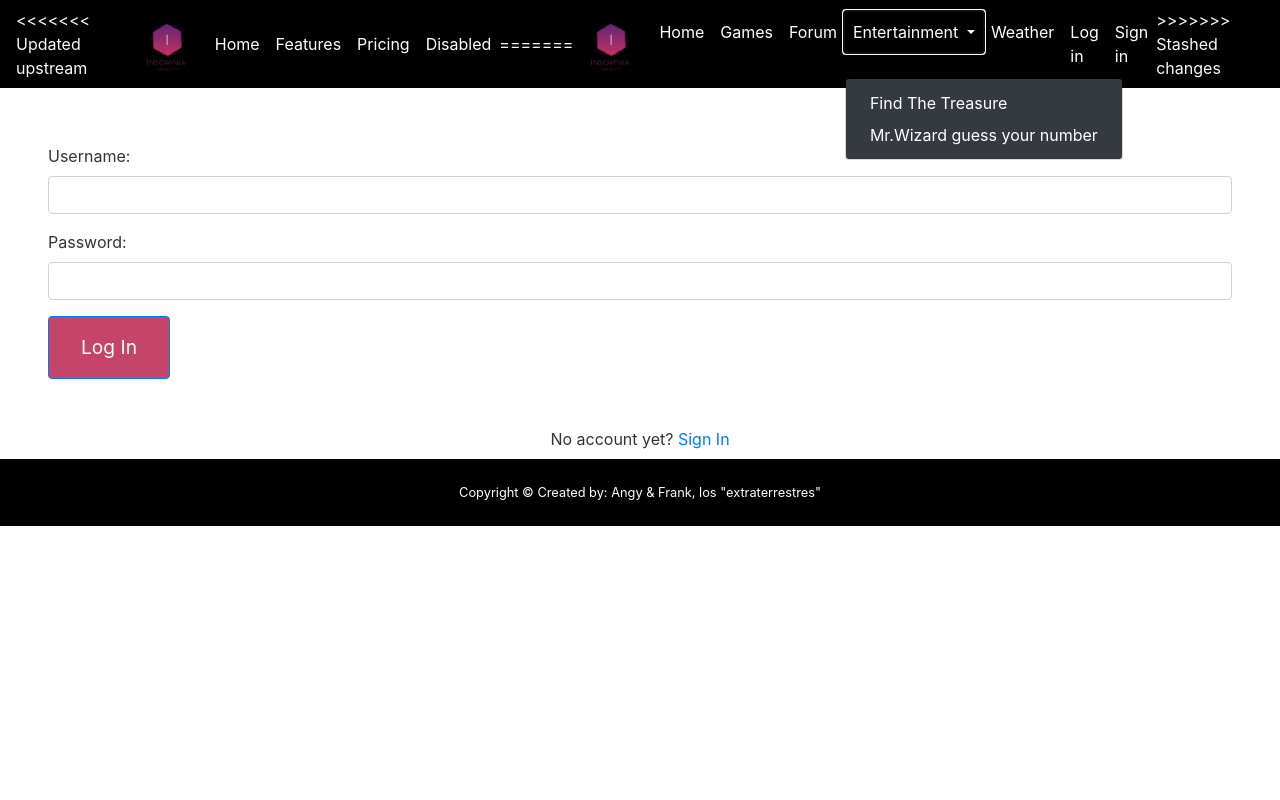
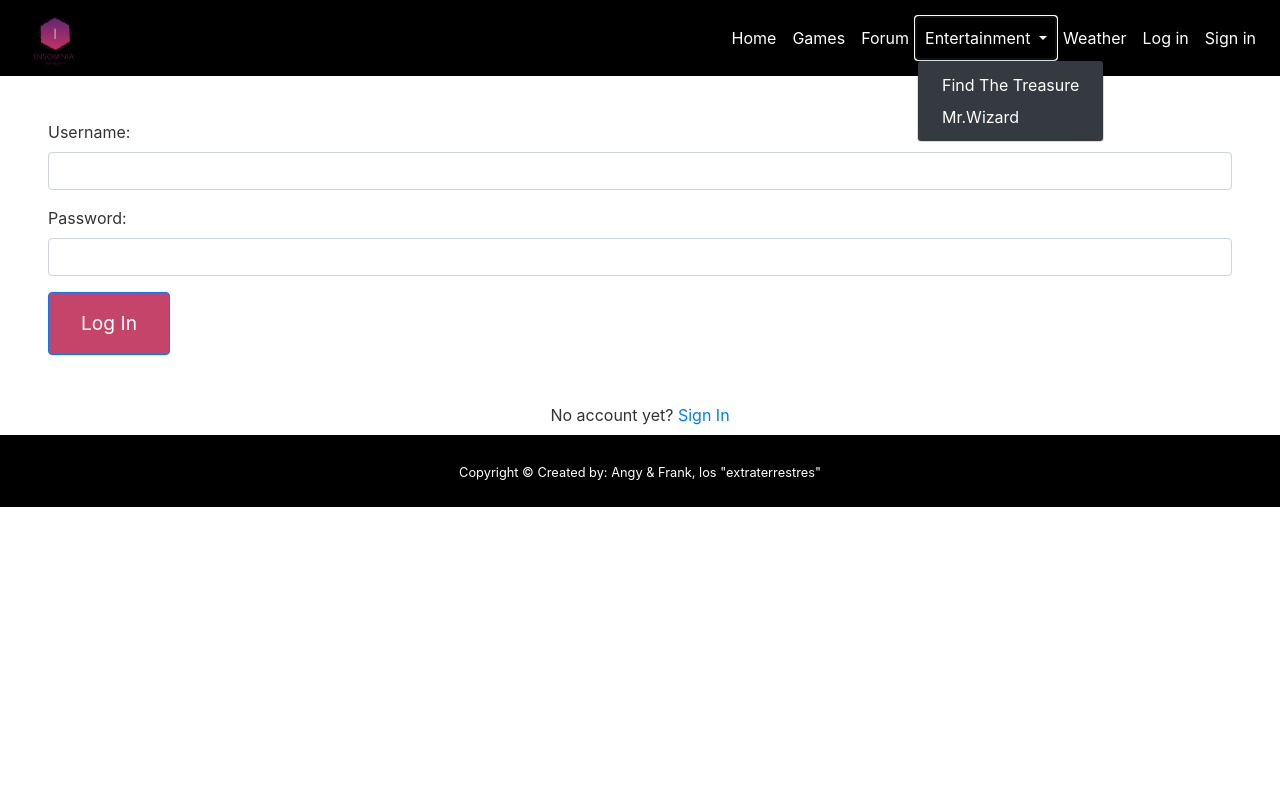
Before and after one commit to Angerodrizz/test, a Django app: page /login in a window 1280 px wide, after a click on "Entertainment". Run offline with Django 3.2, Linux system fonts and the light colour scheme; some libraries are stand-ins or nearby versions.

Commit message:
Treasure
1

```diff
--- a/games/models.py
+++ b/games/models.py
@@ -2,6 +2,8 @@ from django.db import models
 from django.contrib.auth.models import User
 from django.conf import settings
 from PIL import Image
+
+# Create your models here.
 
 class games(models.Model): #Category
     name=models.CharField(max_length=64)
@@ -9,5 +11,3 @@ class games(models.Model): #Category
 
     def __str__(self):
         return f"{self.name}"
-
-# Create your models here.
--- a/games/static/style/styles.css
+++ b/games/static/style/styles.css
@@ -93,6 +93,17 @@ div small {
     text-decoration: none;
   }
 
+  .game1 {
+    text-align: center;
+    justify-content: center;
+    align-items: center;
+    flex-direction: column;
+    height: 100vh;
+    padding: 0;
+    margin-top: 10vh;
+
+  }
+
   @media (max-width: 960px) {
     .content {
       padding: 0 3rem 0 3rem;
--- a/games/templates/games/layout.html
+++ b/games/templates/games/layout.html
@@ -12,33 +12,16 @@
       <script src="https://code.jquery.com/jquery-3.5.1.slim.min.js" integrity="sha384-DfXdz2htPH0lsSSs5nCTpuj/zy4C+OGpamoFVy38MVBnE+IbbVYUew+OrCXaRkfj" crossorigin="anonymous"></script>
       <script src="https://cdn.jsdelivr.net/npm/popper.js@1.16.0/dist/umd/popper.min.js" integrity="sha384-Q6E9RHvbIyZFJoft+2mJbHaEWldlvI9IOYy5n3zV9zzTtmI3UksdQRVvoxMfooAo" crossorigin="anonymous"></script>
       <script src="https://stackpath.bootstrapcdn.com/bootstrap/4.5.0/js/bootstrap.min.js" integrity="sha384-OgVRvuATP1z7JjHLkuOU7Xw704+h835Lr+6QL9UvYjZE3Ipu6Tp75j7Bh/kR0JKI" crossorigin="anonymous"></script>
+
+      {% block script %}
+      {% endblock %}
+
       <title>Insomnia Gaming Zone</title>
+
   </head>
   <body>
     <header>
         <nav class="navbar navbar-expand-lg navbar-light text-light fixed-top">
-<<<<<<< Updated upstream
-          <img src="{% static 'img/logo.png' %}" width="80" height="60" alt="" loading="lazy">
-          <button class="navbar-toggler" type="button" data-toggle="collapse" data-target="#navbarNav" aria-controls="navbarNav" aria-expanded="false" aria-label="Toggle navigation">
-            <span class="navbar-toggler-icon"></span>
-          </button>
-          <div class="collapse navbar-collapse" id="navbarNav">
-            <ul class="navbar-nav">
-              <li class="nav-item active">
-                <a class="nav-link" href="#">Home <span class="sr-only">(current)</span></a>
-              </li>
-              <li class="nav-item">
-                <a class="nav-link" href="#">Features</a>
-              </li>
-              <li class="nav-item">
-                <a class="nav-link" href="#">Pricing</a>
-              </li>
-              <li class="nav-item">
-                <a class="nav-link disabled" href="#" tabindex="-1" aria-disabled="true">Disabled</a>
-              </li>
-            </ul>
-          </div>
-=======
             <img src="{% static 'img/logo.png' %}" width="80" height="60" alt="" loading="lazy">
             <button class="navbar-toggler" type="button" data-toggle="collapse" data-target="#navbarNav" aria-controls="navbarNav" aria-expanded="false" aria-label="Toggle navigation">
               <span class="navbar-toggler-icon"></span>
@@ -59,8 +42,8 @@
                     Entertainment
                   </a>
                   <div class="dropdown-menu bg-dark" aria-labelledby="navbarDropdown">
-                    <a class="dropdown-item" href="#">Find The Treasure</a>
-                    <a class="dropdown-item" href="#">Mr.Wizard guess your number</a>
+                    <a class="dropdown-item" href="{% url 'treasure' %}">Find The Treasure</a>
+                    <a class="dropdown-item" href="">Mr.Wizard</a>
                 </li>
                 <li class="nav-item">
                   <a class="nav-link" href="#">Weather</a>
@@ -79,12 +62,14 @@
               </ul>
                 {% endif %}
             </div>
->>>>>>> Stashed changes
         </nav>
     </header>
 
+    <div>
     {% block main %}
     {% endblock %}
+    </div>
+
 
     <footer id="sticky-footer" class="py-4 text-white-50">
       <div class="container text-center">
@@ -92,5 +77,6 @@
       </div>
     </footer>
 
+
   </body>
 </html>
--- a/games/templates/games/login.html
+++ b/games/templates/games/login.html
@@ -1,5 +1,3 @@
-<<<<<<< Updated upstream
-=======
 {% extends "games/layout.html" %}
 
 {% load static %}
@@ -31,4 +29,3 @@
 
 
 {% endblock %}
->>>>>>> Stashed changes
--- a/games/urls.py
+++ b/games/urls.py
@@ -10,4 +10,5 @@ urlpatterns = [
     path("login", views.login_u, name="login"),
     path("logout", views.logout_u, name="logout"),
     path("menu", views.menu, name="menu"),
+    path('treasure', views.treasure, name='treasure'),
 ]
--- a/games/views.py
+++ b/games/views.py
@@ -6,6 +6,7 @@ from django.urls import reverse
 from django.db.models import Sum
 from django.contrib import messages
 from .models import games
+
 
 def index(request):
     return render(request,"games/index.html")
@@ -55,3 +56,7 @@ def menu(request):
     }
 
     return render(request,"games/games.html", context)
+
+
+def treasure(request):
+    return render(request,'games/treasure.html')
```
Also changed, not shown: games/static/js/game.js (added, +64 -0 lines), games/templates/games/treasure.html (added, +24 -0 lines), db.sqlite3, games/static/img/treasure.jpg (added).
